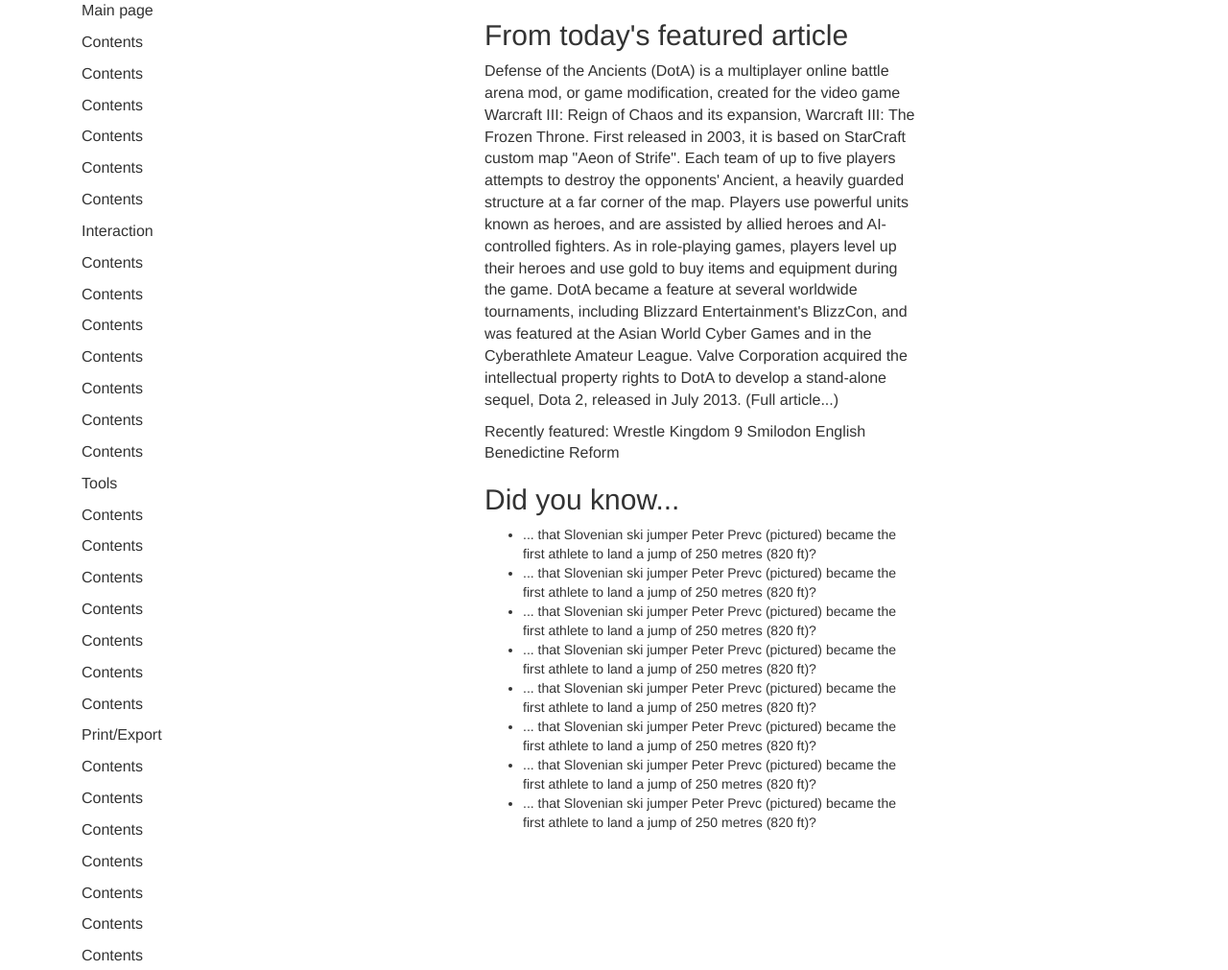
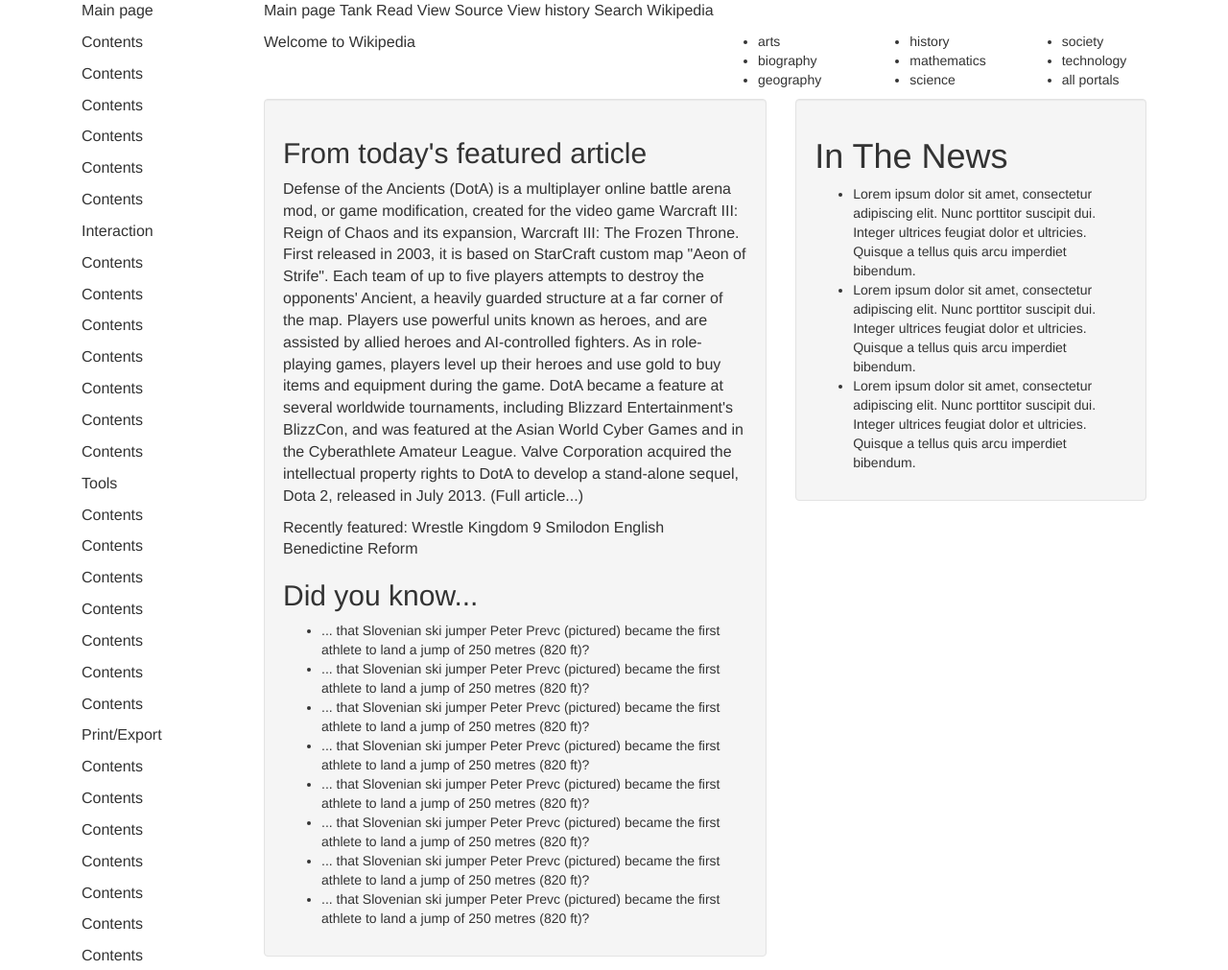
Before and after one commit to ccbpeden/week-in-review, a plain HTML site: page wiki.html in a window 1280 px wide. Shown: the whole page at 96% size. Drawn offline with Linux system fonts and the light colour scheme.

Commit message:
add some styles to wiki.html

```diff
--- a/css/style.css
+++ b/css/style.css
@@ -8,15 +8,12 @@ p {
 }
 
 .sidebar {
-  width: 15%;
-  float: left;
+
 }
 .topnav {
-  float: right;
-  width: 75%;
+
 }
 
 .tabs {
-  float: right;
-  width: 75%;
+
 }
--- a/wiki.html
+++ b/wiki.html
@@ -46,11 +46,39 @@
         <div class="topnav">
         </div>
         <div class="tabs">
+          <p> Main page Tank Read View Source View history Search Wikipedia </p>
         <div class="row"> <!--top row-->
+          <div class="col-sm-6">
+            <p> Welcome to Wikipedia
+          </div>
+          <div class="col-sm-2">
+            <ul>
+              <li> arts </li>
+              <li> biography </li>
+              <li> geography </li>
+            </ul>
+          </div>
+          <div class="col-sm-2">
+            <ul>
+              <li> history </li>
+              <li> mathematics </li>
+              <li> science </li>
+            </ul>
+          </div>
+          <div class="col-sm-2">
+            <ul>
+              <li> society </li>
+              <li> technology </li>
+              <li> all portals </li>
+            </ul>
+          </div>
+
         </div>
         <div class="row"> <!--middle row-->
-          <div class="col-sm-8"> <!--featured article, dyk-->
-            <h2> From today's featured article </h2>
+          <div class="col-sm-7"> <!--featured article, dyk-->
+            <div class="well">
+
+                <h2> From today's featured article </h2>
             <p> Defense of the Ancients (DotA) is a multiplayer online battle arena mod, or game modification, created for the video game Warcraft III: Reign of Chaos and its expansion, Warcraft III: The Frozen Throne. First released in 2003, it is based on StarCraft custom map "Aeon of Strife". Each team of up to five players attempts to destroy the opponents' Ancient, a heavily guarded structure at a far corner of the map. Players use powerful units known as heroes, and are assisted by allied heroes and AI-controlled fighters. As in role-playing games, players level up their heroes and use gold to buy items and equipment during the game. DotA became a feature at several worldwide tournaments, including Blizzard Entertainment's BlizzCon, and was featured at the Asian World Cyber Games and in the Cyberathlete Amateur League. Valve Corporation acquired the intellectual property rights to DotA to develop a stand-alone sequel, Dota 2, released in July 2013. (Full article...) </p>
             <p class="rightalign"> Recently featured: Wrestle Kingdom 9 Smilodon English Benedictine Reform </p>
             <p class="rightalignbold"> </p>
@@ -66,9 +94,16 @@
               <li>... that Slovenian ski jumper Peter Prevc (pictured) became the first athlete to land a jump of 250 metres (820 ft)?</li>
             </ul>
           </div>
-          <div class="col-sm-4"> <!--inthenews,onthisday-->
-
           </div>
+          <div class="col-sm-5"> <!--inthenews,onthisday-->
+            <div class="well">
+            <h1> In The News </h1>
+            <ul>
+            <li>Lorem ipsum dolor sit amet, consectetur adipiscing elit. Nunc porttitor suscipit dui. Integer ultrices feugiat dolor et ultricies. Quisque a tellus quis arcu imperdiet bibendum. </li>
+            <li>Lorem ipsum dolor sit amet, consectetur adipiscing elit. Nunc porttitor suscipit dui. Integer ultrices feugiat dolor et ultricies. Quisque a tellus quis arcu imperdiet bibendum. </li>            <li>Lorem ipsum dolor sit amet, consectetur adipiscing elit. Nunc porttitor suscipit dui. Integer ultrices feugiat dolor et ultricies. Quisque a tellus quis arcu imperdiet bibendum. </li>
+          </ul>
+          </div>
+        </div>
         </div>
         <div class="row"> <!--today's feature image row -->
         </div>
```
